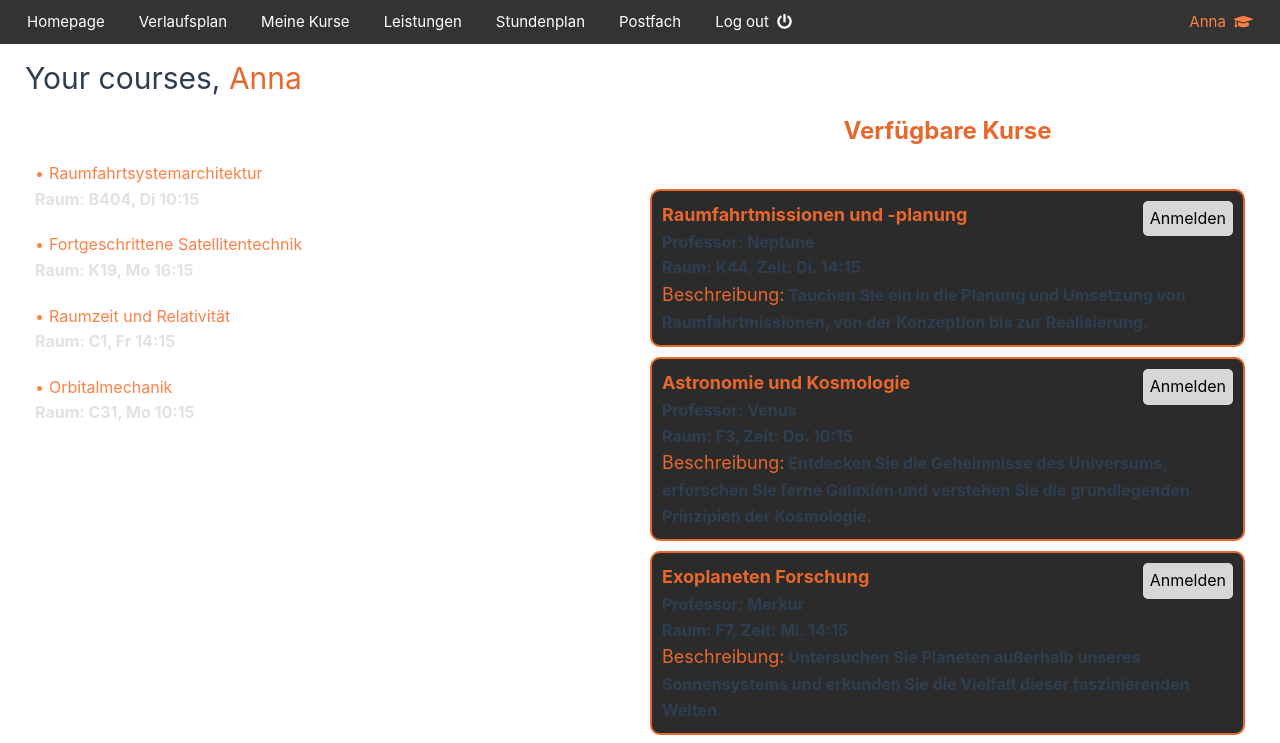
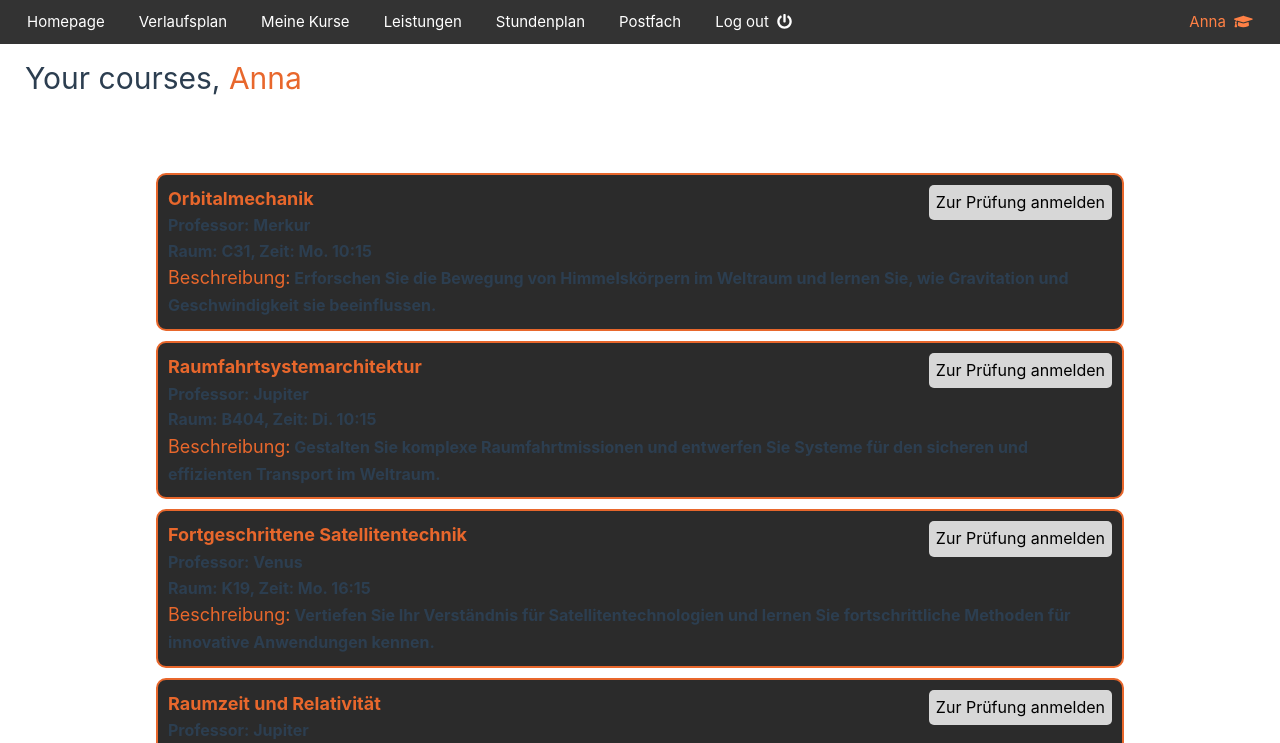
Before and after one commit to JonnyS02/hci_project, a Vue app: page /courseliststudi in a window 1280 px wide. Shown: the top 743 px of the page. Built offline with nearby package versions, Linux system fonts and the light colour scheme.

Commit message:
Kursliste + prüfung anmelden

```diff
--- a/src/CourseListStudi.vue
+++ b/src/CourseListStudi.vue
@@ -2,7 +2,7 @@
     <div class="courses-container">
         <div id="confirmModal" class="confirm-modal">
             <div class="modal-content">
-                <p v-if="selectedCourse">Möchten Sie sich wirklich für den Kurs <span :style="{ color: '#e8672c' }">{{
+                <p v-if="selectedCourse">Möchten Sie sich wirklich zur Prüfung  <span :style="{ color: '#e8672c' }">{{
                     selectedCourse.name }}</span> anmelden? <br><br></p>
                 <button id="confirmButton">OK</button>
                 <button id="cancelButton">Abbrechen</button>
@@ -11,22 +11,9 @@
         <h1 class="no_caret">Your courses, <span :style="{ color: '#e8672c' }">{{ user ? user.name : 'Guest' }}</span></h1>
 
         <div class="content">
-            <div class="list">
-                <ul>
-                    <li class="card_holder" v-for="course in userCourses" :key="course.id">
-                        <div class="course-card">
-                            <span class="bullet" style="color: #ff8045;">&#8226;</span>
-                            <span style="color: #ff8045;">{{ course.name }}</span><br> Raum: {{ course.raum }},
-                            {{ course.day }} {{ course.timeslot }}
-                        </div>
-                    </li>
-                </ul>
-            </div>
 
             <div class="signin-container">
-                <h2 style="color: #e8672c; font-size: 24px; font-weight: bold; text-align: center;">Verfügbare Kurse
-                    <br><br>
-                </h2>
+
 
                 <div class="course-cards-container">
                     <transition-group appear @before-enter="beforeEnter" @enter="enter" name="list">
@@ -39,7 +26,7 @@
                             {{ course.day }}. {{ course.timeslot }}<br>
                             <span style="font-size: 18px; color: #e8672c;">Beschreibung:</span>
                             {{ course.description }}
-                            <div class="signup-overlay" @click="handleSignup">Anmelden</div>
+                            <div class="signup-overlay" @click="handleSignup">Zur Prüfung anmelden</div>
                         </div>
                     </transition-group>
                 </div>
@@ -86,7 +73,7 @@ export default {
         ]);
 
         const availableCourses = computed(() => {
-            return courses.value.filter(course => !userCourses.some(userCourse => userCourse.id === course.id));
+            return courses.value.filter(course => userCourses.some(userCourse => userCourse.id === course.id));
         });
 
         const beforeEnter = (el) => {
@@ -112,7 +99,7 @@ export default {
             confirmModal.value.style.opacity = '0';
             confirmModal.value.style.zIndex = '-1';
             setTimeout(() => {
-                store.dispatch('enrollInCourse', selectedCourse.value.id);
+                store.dispatch('enrollInExam', selectedCourse.value.id);
                 body.style.overflow = '';
                 body.style.backgroundColor = '';
                 var id = selectedCourse.value.id;
@@ -171,6 +158,13 @@ export default {
 </script>
 
 <style scoped>
+
+.course-cards-container {
+    padding-left: 10%;
+    padding-right: 10%;
+    padding-bottom: 5%;
+    padding-top: 5%;
+}
 .confirm-modal {
     opacity: 0;
     position: fixed;
--- a/src/store.js
+++ b/src/store.js
@@ -5,14 +5,14 @@ export default createStore({
   state: {
     user: { id: 0, role: 'Student', name: 'Anna', lastName: 'Mars', email: 'anna@example.com', semester: 3, courses: [1, 3, 7, 0] },
     persons: [
-      { id: 0, role: 'Student', name: 'Anna', lastName: 'Mars', email: 'anna@example.com', semester: 3, courses: [1, 3, 7, 0] },
-      { id: 1, role: 'Student', name: 'David', lastName: 'Saturn', email: 'dave@example.com', semester: 4, courses: [2, 3, 7] },
-      { id: 2, role: 'Student', name: 'Peter', lastName: 'Pluto', email: 'pluto@example.com', semester: 1, courses: [7, 0] },
-      { id: 3, role: 'Student', name: 'Erika', lastName: 'Erde', email: 'dave@example.com', semester: 7, courses: [6, 8, 5, 7] },
-      { id: 4, role: 'Professor', name: 'Masha', lastName: 'Merkur', email: 'prof@example.com', courses: [0, 5] },
-      { id: 5, role: 'Professor', name: 'Jens', lastName: 'Jupiter', email: 'drjupiter@example.com', courses: [1, 6, 7] },
-      { id: 6, role: 'Professor', name: 'Nils', lastName: 'Neptune', email: 'drneptune@example.com', courses: [2, 8] },
-      { id: 7, role: 'Professor', name: 'Valeria', lastName: 'Venus', email: 'drvenus@example.com', courses: [3, 4] },
+      { id: 0, role: 'Student', name: 'Anna', lastName: 'Mars', email: 'anna@example.com', semester: 3, courses: [1, 3, 7, 0], prüfungsanmeldungen: [1] },
+      { id: 1, role: 'Student', name: 'David', lastName: 'Saturn', email: 'dave@example.com', semester: 4, courses: [2, 3, 7], prüfungsanmeldungen: [] },
+      { id: 2, role: 'Student', name: 'Peter', lastName: 'Pluto', email: 'pluto@example.com', semester: 1, courses: [7, 0], prüfungsanmeldungen: [] },
+      { id: 3, role: 'Student', name: 'Erika', lastName: 'Erde', email: 'dave@example.com', semester: 7, courses: [6, 8, 5, 7] , prüfungsanmeldungen: [] },
+      { id: 4, role: 'Professor', name: 'Masha', lastName: 'Merkur', email: 'prof@example.com', courses: [0, 5] , prüfungsanmeldungen: []},
+      { id: 5, role: 'Professor', name: 'Jens', lastName: 'Jupiter', email: 'drjupiter@example.com', courses: [1, 6, 7] , prüfungsanmeldungen: [] },
+      { id: 6, role: 'Professor', name: 'Nils', lastName: 'Neptune', email: 'drneptune@example.com', courses: [2, 8] , prüfungsanmeldungen: [] },
+      { id: 7, role: 'Professor', name: 'Valeria', lastName: 'Venus', email: 'drvenus@example.com', courses: [3, 4] , prüfungsanmeldungen: [] },
     ],
     courses: [
       { id: 0, name: 'Orbitalmechanik', prof: 'Merkur', raum: 'C31', day: "Mo", timeslot: "10:15", description: "Erforschen Sie die Bewegung von Himmelskörpern im Weltraum und lernen Sie, wie Gravitation und Geschwindigkeit sie beeinflussen." },
@@ -41,6 +41,13 @@ export default createStore({
         user.courses.push(courseId);
       }
     },
+    enrollExam(state, { userId, courseId }) {
+      const user = state.persons.find(person => person.id === userId);
+
+      if (user) {
+        user.prüfungsanmeldungen.push(courseId);
+      }
+    },
   },
   actions: {
     loginUser({ commit }, { name, role, id, lastName, email, courses }) {
@@ -53,6 +60,10 @@ export default createStore({
     enrollInCourse({ commit, state }, courseId) {
       const userId = state.user.id; // Hier setzt du die userId auf die aktuelle Benutzer-ID
       commit('enrollCourse', { userId, courseId });
+    },
+    enrollInExam({ commit, state }, courseId) {
+      const userId = state.user.id;
+      commit('enrollExam', { userId, courseId });
     },
   },
   getters: {
```
